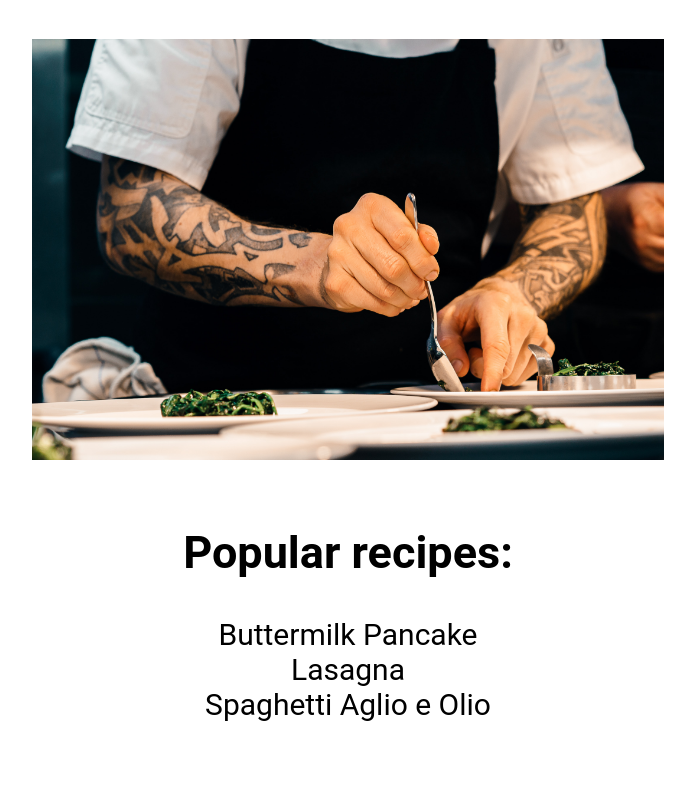
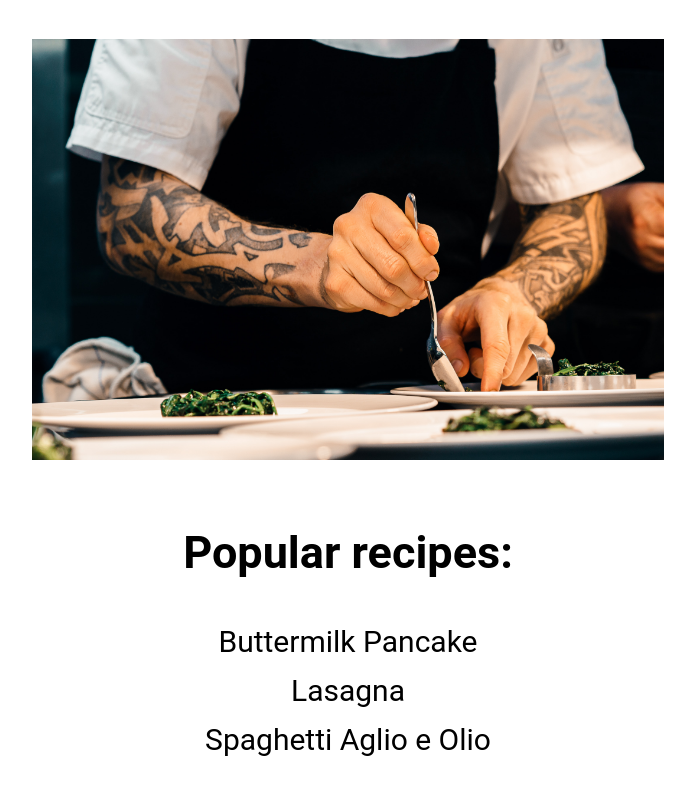
Before and after one commit to IDKBOX/odin-recipes, a plain HTML site: page index.html in a window 1280 px wide. Shown: the part 210-1004 px from the top of the page, without its empty margins (292-987 px from the left). Drawn offline with Linux system fonts and the light colour scheme.

Commit message:
Add padding to Popular Recipes List in index.html

```diff
--- a/css/style.css
+++ b/css/style.css
@@ -26,6 +26,10 @@
     padding: 0;
 }
 
+.popular-recipes li {
+    padding: 7px;
+}
+
 .popular-recipes a {
     text-decoration: none;
     color: black;
```
